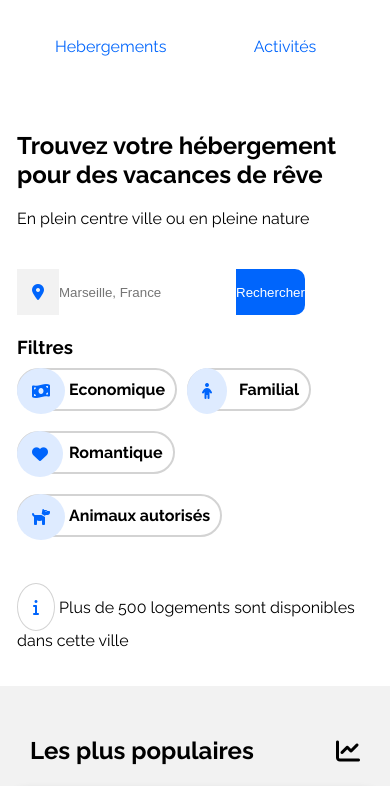
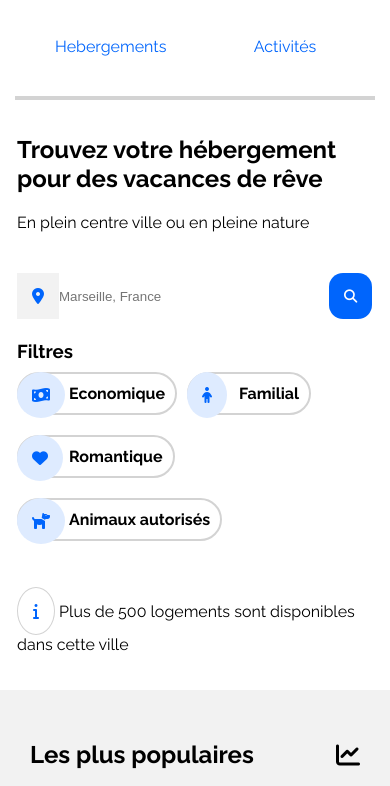
Before and after one commit to Myriam-Dev/NajiMyriam_2_14062021, a plain HTML site: page index.html in a window 390 px wide. Shown: the part 58-844 px from the top of the page. Drawn offline with Linux system fonts and the light colour scheme.

Commit message:
Travail sur les détails du CSS

```diff
--- a/css/headerstyle.css
+++ b/css/headerstyle.css
@@ -3,6 +3,7 @@
     padding: 0;
     margin: 0;
 }
+
 body{
     font-family: 'Raleway', sans-serif;
     font-size: 16px;
@@ -56,6 +57,3 @@ a:focus{
 .nav-items{
     margin-right: 10px
 }
-
-/* MAIN */
-/* Section search */
--- a/css/mainstyle.css
+++ b/css/mainstyle.css
@@ -36,9 +36,14 @@ main{
     background-color: #0065FC;
     border-style: none;
     color: white;
+    padding: 0 15px;
     border-top-right-radius: 10px;
     border-bottom-right-radius: 10px;
 
+}
+
+.button-search i{
+    display: none;
 }
 
 /* Section filtres */
@@ -48,7 +53,6 @@ main{
     flex-wrap: wrap;
     width: 100%;
     align-items: center;
-
 }
 
 #section-filtres-items{
@@ -62,7 +66,6 @@ main{
     margin: 20px;
     position: relative;
     padding: 0px;
-
 }
 
 .section-filtres-icon{
@@ -71,7 +74,6 @@ main{
     padding: 15px;
     position: absolute;
     top: unset;
-
 }
 
 .fas{
@@ -244,7 +246,6 @@ main{
     padding-left: 5px;
 }
 
-
 /* Section Activités */
 
 #bloc-activites{
@@ -346,5 +347,3 @@ des doubles vignettes*/
     height: 156PX;
     z-index: 100;
 }
-
-/* Texte sous l'image */
--- a/css/mediastyle.css
+++ b/css/mediastyle.css
@@ -22,10 +22,14 @@
          justify-self: flex-start;
     }
 
-    a:focus{
+    .hover-item {
+        padding: 40px;
+        border-bottom: 4px solid lightgray;
+    }
+
+    div.hover-item:focus, div.hover-item:hover{
         border-top: unset;
-        border-bottom: 2px solid #0065FC;
-        padding-bottom: 15px;
+        border-bottom: 4px solid #0065FC;
         width: 100%;
     }
 
@@ -61,6 +65,27 @@
         padding: 0px 17px;
     }
 
+    #section-search{
+        width: 100%;
+    }
+
+    #form-search{
+        width: calc(100% - 86px);
+    }
+
+    .button-search{
+        border-radius: 14px;
+    }
+
+    .button-search i{
+        display: inline;
+        color: white;
+    }
+
+    .button-search span{
+        display: none;
+    }
+
     #section-filtres{
         padding: 0px 17px;
     }
@@ -71,7 +96,6 @@
 
     #information{
         padding: 36px 17px;
-
     }
 
     /* Section populaire */
@@ -91,7 +115,6 @@
         display: flex;
         flex-direction: column;
         padding: 0 15px;
-
     }
 
     #section-hebergements{
@@ -111,13 +134,8 @@
         padding-top: 0;
     }
 
-    /* .section-activites-items{
-        margin: 18px 0px;
-        width: 100%;
-    } */
-
     .activites-mobile-margin{
-        margin: 25px 0px;
+        margin: 20px 0px;
         width: 100%;
     }
 
@@ -141,16 +159,11 @@
     .activite-mobil-item{
         height: 195px;
         width: 100%;
-        /* margin: 0px; */
     }
     .activite-mobil-img{
         height: 137px;
         width: 100%;
     }
-
-    /* .activites-item-pomegues, .activites-item-notredame{
-        margin-bottom: 16px;
-    } */
 
     .activites-item-frioul, .activites-item-lonchamps{
         margin-top: 0;
@@ -187,7 +200,6 @@ footer{
     h2{
         padding: 50px 15px 30px 15px;
     }
-
 
 /* Section hebergements */
 
@@ -239,7 +251,6 @@ footer{
         flex-direction: row;
         align-items: center;
         max-height: unset;
-        /* padding: 0 15px 60px 15px; */
         margin: 0;
     }
 
@@ -271,5 +282,4 @@ footer{
         padding: 25px;
     }
 
-
 }
--- a/index.html
+++ b/index.html
@@ -21,8 +21,8 @@
         <nav id="section-navigation">
 
             <div id="logo-reservia"><img src="./img/logo/Reservia.png" alt="Logo Reservia"></div>
-            <div class="hover-item nav-items" id="ancre-hebergements"><a href="#">Hebergements</a></div>
-            <div class="hover-item nav-items" id="ancre-activites"><a href="">Activités</a></div>
+            <div class="hover-item nav-items"><a href="/#section-hebergements">Hebergements</a></div>
+            <div class="hover-item nav-items"><a href="/#bloc-activites">Activités</a></div>
             <div id="sinscrire-style" class="nav-items"><a href="">S'inscrire</a></div>
 
         </nav>
@@ -39,7 +39,7 @@
                 <form action="search" id="section-search">
                     <i class="fas fa-map-marker-alt search-marker"></i>
                     <input type="search" name="the-search" id="form-search" placeholder="Marseille, France">
-                    <button class="button-search">Rechercher</button>
+                    <button class="button-search"><i class="fas fa-search"></i><span>Rechercher</span></button>
                 </form>
             </section>
             <!-- Fin section Search -->
@@ -129,7 +129,7 @@
 
                 <!-- Début section les plus populaires-->
 
-                <section id="section-bloc-populaire"">
+                <section id="section-bloc-populaire">
                     <h2 class="titre-populaire">Les plus populaires <i class="fas fa-chart-line chart-line-color"></i></h2>
                     <section id="section-populaires-items">
 
```
Also changed, not shown: 1 other file.
